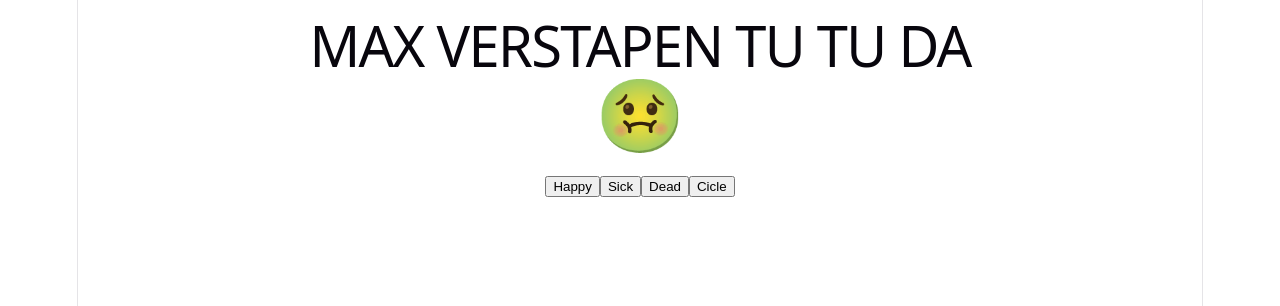
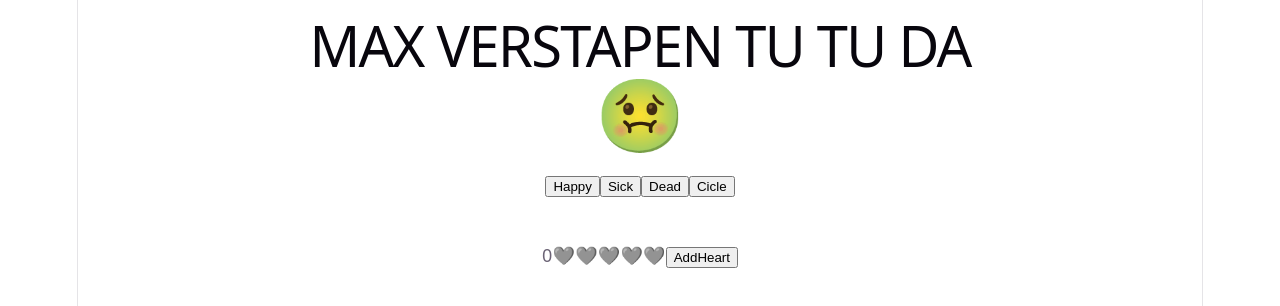
Before and after one commit to ufjf-dcc207/ufjf-dcc207-2026-3-a-atv06-eduardofontainha, a React (Vite) app: page / in a window 1280 px wide. Shown: the top 306 px of the page. Built offline with nearby package versions, Linux system fonts and the light colour scheme.

Commit message:
Usa LifeBar

```diff
--- a/src/Emoji.tsx
+++ b/src/Emoji.tsx
@@ -1,5 +1,6 @@
 import { useState } from 'react';
 import './Emoji.css'
+import LifeBar from './LifeBar';
 
 type EMOJI_KEYS = "happy" | "sick" | "dead";
 const EMOJI_MAP = new Map<EMOJI_KEYS, string>([
@@ -47,12 +48,14 @@
             <div className="emoji">
                 {EMOJI_MAP.get(status)||"😶"}
             </div>
+
             <div className = "acoes">
                 <button onClick={happyClick}>Happy</button>
                 <button onClick={sickClick}>Sick</button>
                 <button onClick={deadClick}>Dead</button>
                 <button onClick={cicleClick}>Cicle</button>
             </div>
+            <LifeBar></LifeBar>
         </>
     )
 
```
